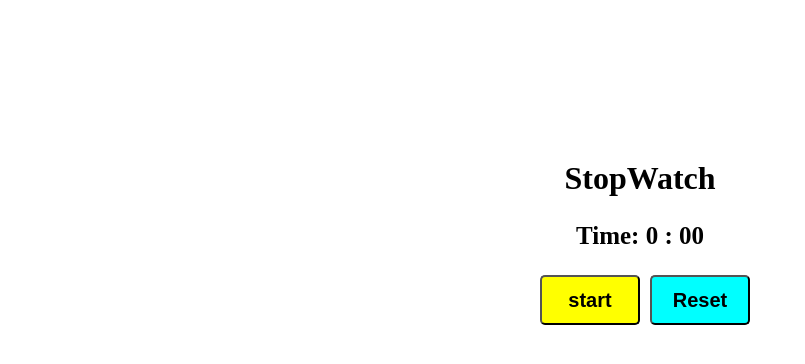
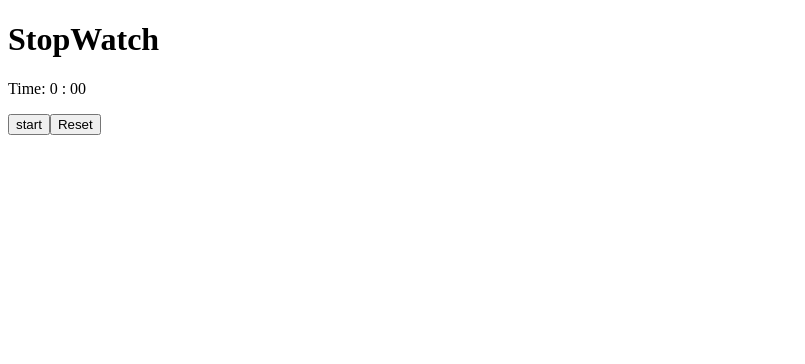
Before and after one commit to NalinaDevdasMeshram/Stopwatch, a React (Vite) app in the folder Stopwatch/: page / in a window 1280 px wide. Shown: the top 364 px of the page, without its empty margins (0-805 px from the left). Built offline with nearby package versions, Linux system fonts and the light colour scheme.

Commit message:
changes done

```diff
--- a/Stopwatch/src/Stopwatch/Stopwatch.jsx
+++ b/Stopwatch/src/Stopwatch/Stopwatch.jsx
@@ -1,36 +1,20 @@
-import {useRef, useState,useEffect } from "react"
- import styles from './Stopwatch.module.css'
+import {useState,useEffect,useRef } from "react"
+//  import styles from './Stopwatch.module.css'
 const Stopwatch =()=>{
     const [time, setTime] = useState(0);
     const [isRunning, setIsRunning] = useState(false);
-    const [startTime, setStartTime] = useState('start')
-    const timeRef = useRef(null)
-//     const handleStopwatch =()=>{
-//     if(isRunning){
-//         // console.log(timeRef.current)
-//         clearInterval(timeRef.current)
-//         setStartTime('start');
-//     }else{
-//         timeRef.current = setInterval(() =>
-//         {
-//             setTime((prevState) => prevState + 1);
-
-//         },1000)
-//         setStartTime('stop');
-//     }
-//     setIsRunning(!isRunning)
-// };
-
+    const intervalRef = useRef(null);
  useEffect(()=>{
-        let intervalId ;
-     if(isRunning){
+        if(isRunning){
 
             // starting time 0 to 1000 every 1 sec
-            intervalId = setInterval(()=>{setTime(prevstate => prevstate+1);
-
-            },1000)
+           intervalRef. current = setInterval(()=>{setTime(prevstate => prevstate+1);
+          },1000);
+        } else if(!isRunning && intervalRef.current){
+             clearInterval(intervalRef.current)
+             intervalRef.current = null;
         }
-        return () => clearInterval (intervalId)
+        return ()=>clearInterval(intervalRef.current)
     },[isRunning])
     // method to start timer
      const handleStopwatch=()=>{
@@ -38,25 +22,23 @@ const Stopwatch =()=>{
      }
     // method to reset  timer back to 0
      const resetTime=()=>{
-        clearInterval(timeRef.current)
         setTime(0);
         setIsRunning(false)
-        setStartTime('start')
-     }
+    }
      // time calculation
      // minutes calculation
       const minute = Math.floor(time/60);
       // second calculation
        const second = (time%60);
  return(
-    <div className={styles.container}>
-       <center><h1>StopWatch</h1></center>
-       <p className={styles.Stopwatch}> Time: {minute.toString().padStart(1, '0')} : {second.toString().padStart(2, '0')}</p>
-        <div className={styles.btncontainer}>
-            <button  className={`${styles.btntext}  ${isRunning? styles.stopbtntext:''}`} onClick={handleStopwatch}> {startTime}</button>
-            <button  className ={styles.btn} onClick={resetTime}>Reset</button>
-            </div>
+    <div>
+       <h1>StopWatch</h1>
+       <p> Time: {minute.toString().padStart(1, '0')} : {second.toString().padStart(2, '0')}</p>
+        <div>
+            <button onClick={handleStopwatch}>{isRunning ? 'stop' : 'start'}</button>
+            <button onClick={resetTime}>Reset</button>
         </div>
+    </div>
    )
 
 }
```
